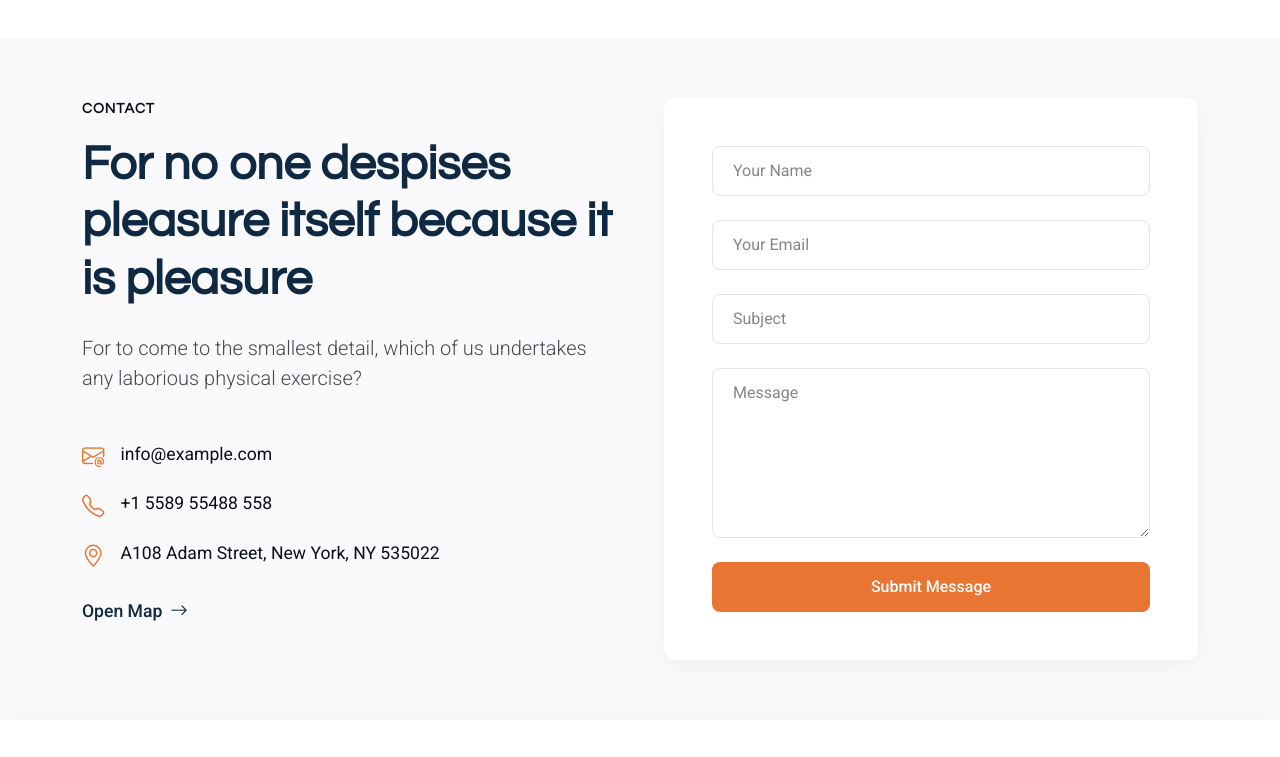
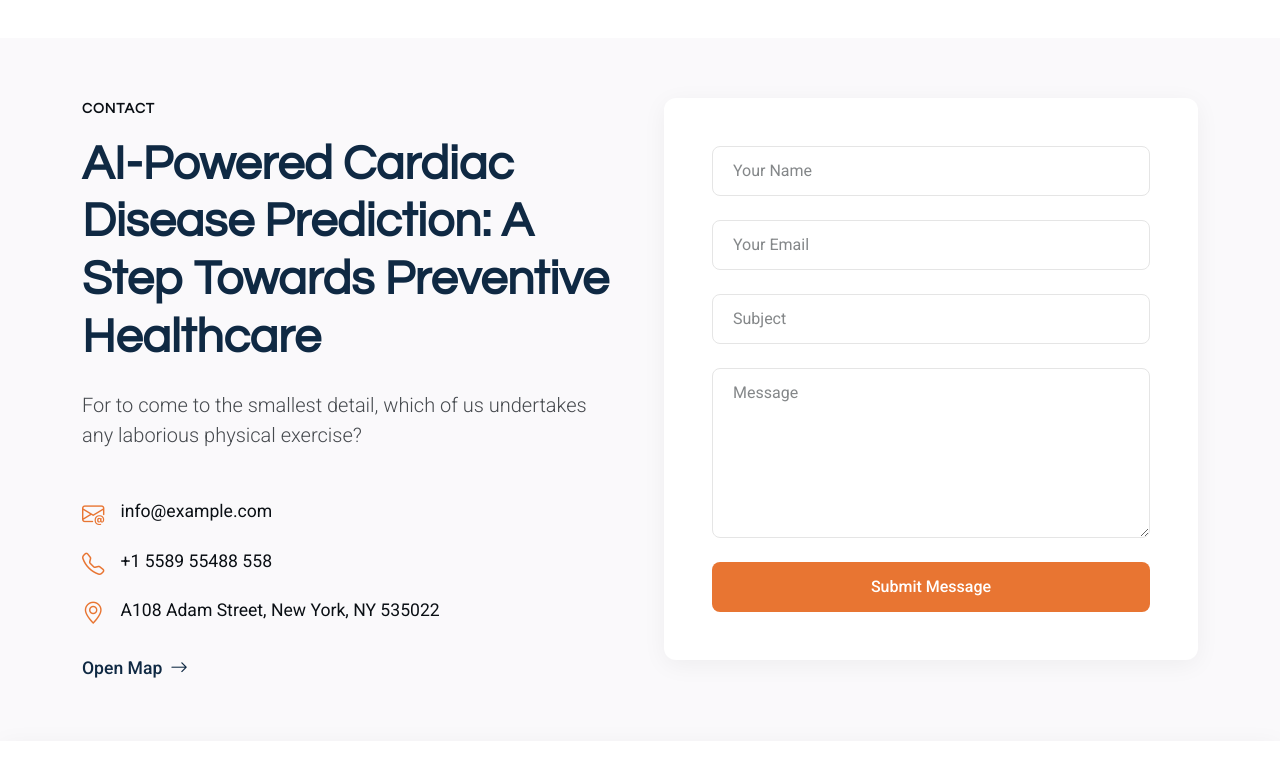
Before and after one commit to ar2741/Majorproject, a plain HTML site: page index.html in a window 1280 px wide. Shown: the part 4540-5297 px from the top of the page. Drawn offline with Linux system fonts and the light colour scheme.

Commit message:
Update index.html

```diff
--- a/index.html
+++ b/index.html
@@ -557,7 +557,7 @@
           <div class="col-lg-6">
             <div class="content" data-aos="fade-up" data-aos-delay="200">
               <div class="section-category mb-3">Contact</div>
-              <h2 class="display-5 mb-4">For no one despises pleasure itself because it is pleasure</h2>
+              <h2 class="display-5 mb-4">AI-Powered Cardiac Disease Prediction: A Step Towards Preventive Healthcare</h2>
               <p class="lead mb-4">For to come to the smallest detail, which of us undertakes any laborious physical exercise?</p>
 
               <div class="contact-info mt-5">
```
